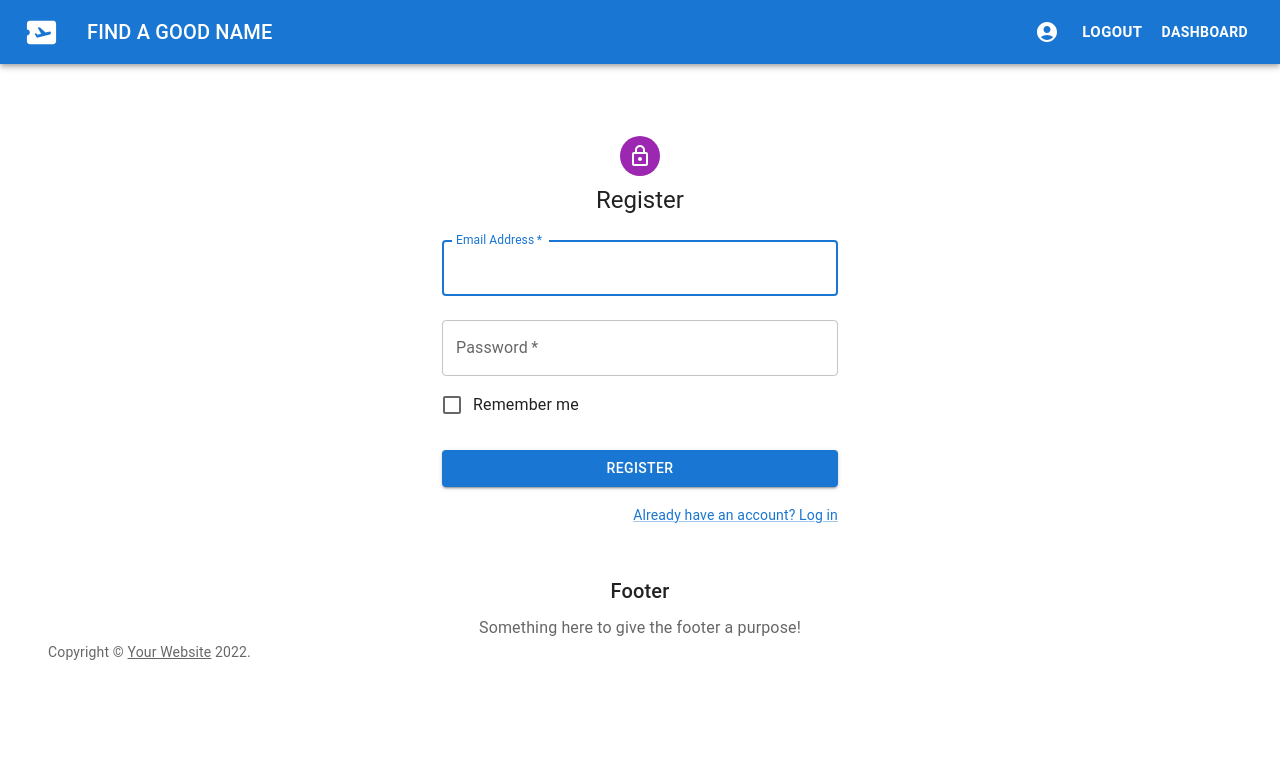
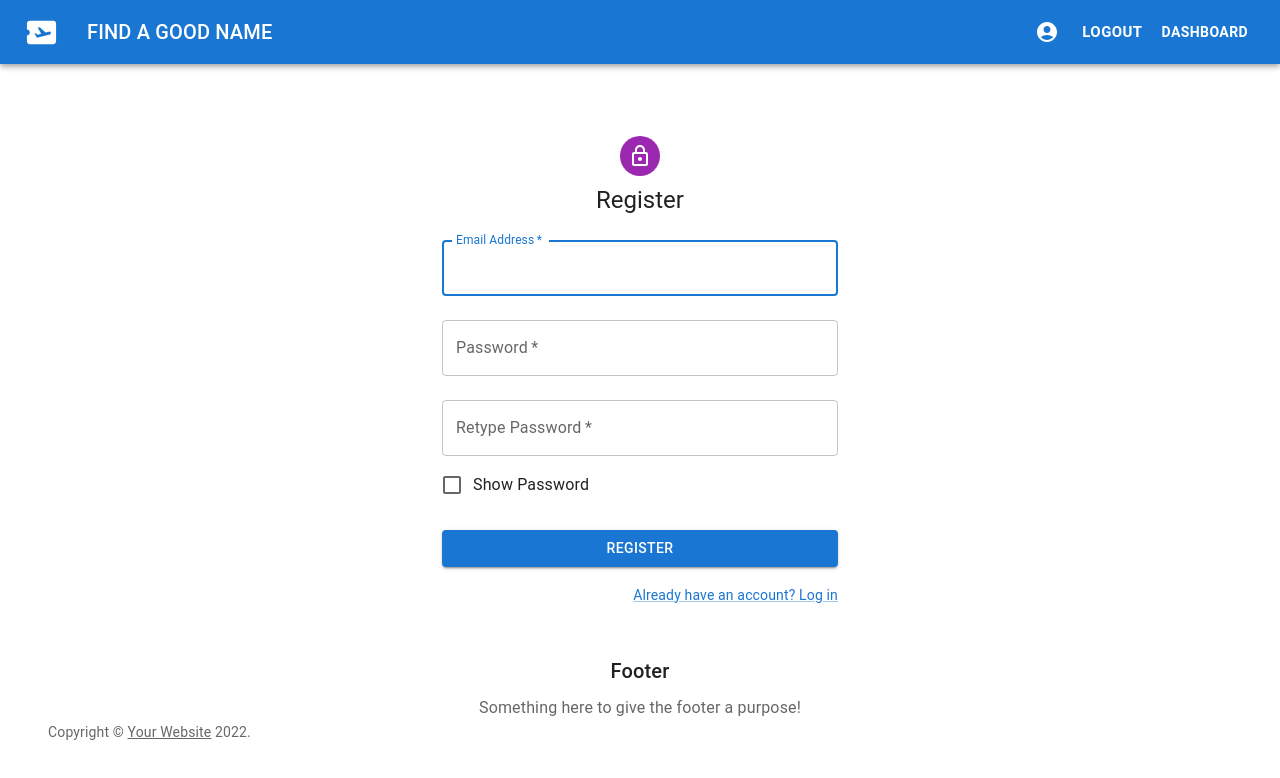
Before and after one commit to radurbalau/workday-frontend, a React (Create React App) app: page /register in a window 1280 px wide. Shown: the top 778 px of the page. Built offline with nearby package versions, Linux system fonts and the light colour scheme.

Commit message:
added hide/show password

```diff
--- a/src/pages/Login.js
+++ b/src/pages/Login.js
@@ -38,10 +38,15 @@ export default function SignIn() {
 
     const [dialogueMessage,setDialogueMessage] = useState('')
     const [checked, setChecked] = useState(true);
+    const [showPass,setShowPass] = useState(false)
 
     const handleChange = (event) => {
         setChecked(event.target.checked);
     };
+
+    const handlePasswordCheckChange = (e)=> {
+        setShowPass(e.target.checked)
+    }
 
     const [iopen, setOpen] = useState(false);
 
@@ -127,6 +132,10 @@ export default function SignIn() {
                     </DialogActions>
                 </Dialog>
                 <CssBaseline />
+                {/*<button onClick={()=>{ if(showPass===true)*/}
+                {/*    console.log("password")*/}
+                {/*else*/}
+                {/*    console.log("text")}}>llllll</button>*/}
                 <Box
                     sx={{
                         marginTop: 8,
@@ -158,13 +167,16 @@ export default function SignIn() {
                             fullWidth
                             name="password"
                             label="Password"
-                            type="password"
+                            type={
+                                showPass?"text":"password"
+                            }
                             id="password"
                             autoComplete="current-password"
                         />
                         <FormControlLabel
-                            control={<Checkbox value="remember" color="primary" />}
-                            label="Remember me"
+                            control={<Checkbox checked={showPass}      onChange={handlePasswordCheckChange}
+                                                     value="remember" color="primary" />}
+                            label="Show Password"
                         />
                         <Switch
                             checked={checked}
--- a/src/pages/Register.js
+++ b/src/pages/Register.js
@@ -31,10 +31,16 @@ const Register = () =>{
 
     const [iopen, setOpen] = useState(false);
     const [dialogueMessage,setDialogueMessage] = useState('')
+    const [showPass,setShowPass] = useState(false)
 
     const handleSubmit = (event) => {
         event.preventDefault();
         const data = new FormData(event.currentTarget);
+        if(data.get("retypePassword")!==data.get("password")){
+            handleClickOpen()
+            setDialogueMessage("Passwords do not match !")
+        }
+
         if( re.test(data.get('email')) === false){
             handleClickOpen()
             setDialogueMessage("Entered email is not valid !")
@@ -47,6 +53,10 @@ const Register = () =>{
             })
         }
     };
+
+    const handlePasswordCheckChange = (e)=> {
+        setShowPass(e.target.checked)
+    }
 
     const handleClickOpen = () => {
         setOpen(true);
@@ -108,13 +118,28 @@ const Register = () =>{
                             fullWidth
                             name="password"
                             label="Password"
-                            type="password"
+                            type={
+                                showPass?"text":"password"
+                            }
                             id="password"
                             autoComplete="current-password"
                         />
+                        <TextField
+                            margin="normal"
+                            required
+                            fullWidth
+                            name="retypePassword"
+                            label="Retype Password"
+                            type={
+                                showPass?"text":"password"
+                            }
+                            id="retypePassword"
+                            autoComplete="current-password"
+                        />
                         <FormControlLabel
-                            control={<Checkbox value="remember" color="primary" />}
-                            label="Remember me"
+                            control={<Checkbox checked={showPass}      onChange={handlePasswordCheckChange}
+                                               value="remember" color="primary" />}
+                            label="Show Password"
                         />
                         <Button
                             type="submit"
```
